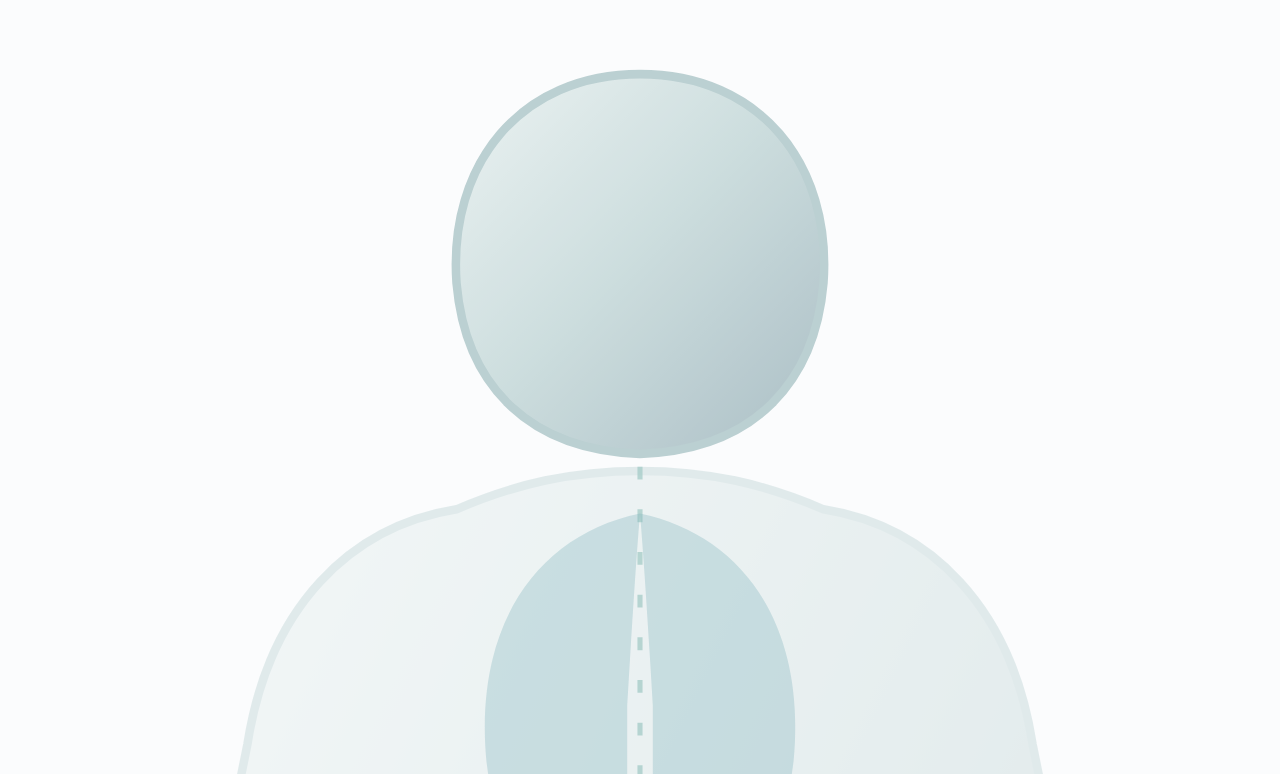
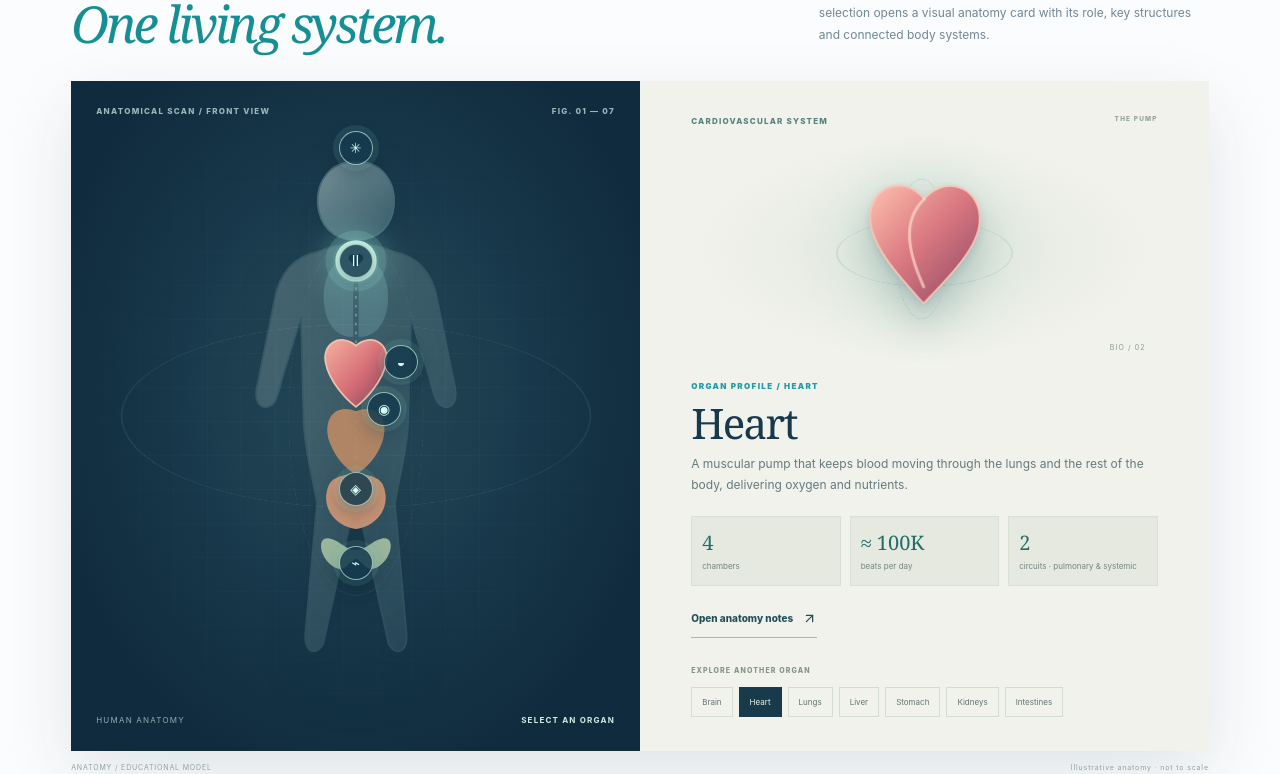
Before and after one commit to FlickScient/shishu-medical-hall, a Next.js app: page /bio-intelligent in a window 1280 px wide. Shown: the part 866-1640 px from the top of the page. Built offline with nearby package versions, Linux system fonts and the light colour scheme.

Commit message:
Style immersive interactive organ atlas

```diff
--- a/src/app/globals.css
+++ b/src/app/globals.css
@@ -622,3 +622,52 @@ body{font-family:Inter,"Noto Sans Bengali",ui-sans-serif,system-ui,-apple-system
   .px-heart-shape{animation:none!important}
   .px-discover-card,.px-chapter-thumb,.px-tip-next{transition:none!important}
 }
+
+/* Interactive organ atlas — layered anatomical study */
+.organ-atlas{max-width:1240px;margin:0 auto;padding:52px clamp(18px,4vw,54px) 82px}
+.organ-atlas-heading{display:flex;justify-content:space-between;align-items:end;gap:35px;margin-bottom:30px}
+.organ-atlas-heading h2{font-size:clamp(34px,4vw,51px);line-height:1.02;letter-spacing:-.06em;margin:13px 0 0;color:#17384e}
+.organ-atlas-heading h2 em{font-family:Georgia,serif;color:#168f94;font-weight:400}
+.organ-atlas-heading>p{max-width:390px;color:#718795;font-size:12px;line-height:1.85;margin:0 0 4px}
+.organ-atlas-console{display:grid;grid-template-columns:1fr 1fr;min-height:670px;background:#102b3d;overflow:hidden;box-shadow:0 24px 65px #102b3d1c}
+.organ-body-stage{position:relative;min-height:670px;display:grid;place-items:center;overflow:hidden;background:radial-gradient(ellipse at 50% 46%,#294e5c 0%,#18394b 43%,#102b3d 78%)}
+.organ-body-stage:before{content:"";position:absolute;inset:0;background-image:linear-gradient(#c2e1df0a 1px,transparent 1px),linear-gradient(90deg,#c2e1df0a 1px,transparent 1px);background-size:34px 34px;mask-image:radial-gradient(ellipse,#000 10%,transparent 78%)}
+.organ-stage-meta{position:absolute;left:25px;right:25px;top:24px;display:flex;justify-content:space-between;color:#9ab7b9;font-size:8px;letter-spacing:.16em;font-weight:800}
+.organ-body-orbit{position:absolute;width:470px;height:470px;border:1px solid #9ac7c22b;border-radius:50%;transform:rotateX(67deg) rotateZ(-15deg)}
+.organ-body-orbit.orbit-b{width:360px;height:360px;border-style:dashed;transform:rotateY(68deg) rotateZ(24deg)}
+.organ-body-silhouette{position:absolute;height:min(82%,590px);width:auto;max-width:75%;filter:drop-shadow(0 18px 24px #061b2b70)}
+.organ-hotspot{position:absolute;z-index:3;width:34px;height:34px;margin:-17px 0 0 -17px;border:1px solid #d7f3e8a8;border-radius:50%;background:#163c4fdb;color:#d9fff4;display:grid;place-items:center;cursor:pointer;box-shadow:0 0 0 6px #8ee5d51a,0 7px 20px #061a2b55;transition:transform .25s,background .25s,box-shadow .25s}
+.organ-hotspot span{font-size:14px;line-height:1}
+.organ-hotspot:hover,.organ-hotspot.selected{transform:scale(1.22);background:#c7f0df;color:#173c4d;box-shadow:0 0 0 8px #9ce6d62b,0 0 30px #a1f4e8a8}
+.organ-map-caption{position:absolute;bottom:25px;left:25px;right:25px;display:flex;justify-content:space-between;color:#8caeb1;font-size:8px;letter-spacing:.15em}
+.organ-map-caption b{color:#d5ece7}
+.organ-atlas-detail{position:relative;padding:34px clamp(24px,4vw,54px);background:#f1f2ec;color:#18384c;display:flex;flex-direction:column;overflow:hidden}
+.organ-detail-top{display:flex;justify-content:space-between;gap:12px;color:#54817e;font-size:8px;letter-spacing:.15em;font-weight:850}
+.organ-detail-top small{color:#94a19a}
+.organ-render{height:225px;position:relative;display:grid;place-items:center;overflow:hidden;margin:10px 0 18px;background:radial-gradient(ellipse,#e0e7dc 0%,#f1f2ec 70%);perspective:700px}
+.organ-render:before{content:"";position:absolute;width:150px;height:150px;border-radius:50%;background:#d4e3db;filter:blur(25px)}
+.organ-render-orbit{position:absolute;width:175px;height:175px;border:1px solid #77aaa45c;border-radius:50%;transform:rotateX(68deg) rotateZ(-20deg)}
+.organ-render-orbit.second{width:140px;height:140px;border-style:dashed;transform:rotateY(68deg) rotateZ(25deg)}
+.organ-render svg{position:relative;width:150px;height:150px;overflow:visible;filter:drop-shadow(0 20px 17px #274f4b35);animation:organ-float 5s ease-in-out infinite;transform:rotateY(-12deg) rotateX(8deg)}
+.organ-render-label{position:absolute;bottom:8px;right:12px;font-size:7px;letter-spacing:.16em;color:#839b92}
+.organ-atlas-detail>.px-kicker{font-size:8px}
+.organ-atlas-detail h3{font:500 42px/1 Georgia,serif;letter-spacing:-.04em;margin:10px 0 9px;color:#18384c}
+.organ-role{margin:0;max-width:480px;color:#667a7d;font-size:12px;line-height:1.75}
+.organ-facts{display:grid;grid-template-columns:repeat(3,minmax(0,1fr));gap:9px;margin:21px 0 14px}
+.organ-facts>div{min-height:70px;padding:12px 10px;background:#e5e9df;border:1px solid #d8e0d6;display:flex;flex-direction:column;justify-content:center;gap:5px}
+.organ-facts b{font:500 20px Georgia,serif;color:#226d6a}
+.organ-facts small{font-size:8px;line-height:1.35;color:#758780}
+.organ-detail-toggle{align-self:flex-start;display:flex;align-items:center;gap:9px;padding:11px 0;border:0;border-bottom:1px solid #9eb9ae;background:none;color:#244f59;font-size:10px;font-weight:800;cursor:pointer}
+.organ-deep-note{margin-top:12px;padding:15px 17px;background:#e4e9df;border-left:2px solid #2e9188}
+.organ-deep-note>b{font-size:8px;letter-spacing:.14em;color:#4d8078}
+.organ-deep-note p{margin:7px 0 0;color:#607579;font-size:10px;line-height:1.8}
+.organ-switcher{margin-top:auto;padding-top:24px}
+.organ-switcher>span{display:block;margin-bottom:10px;color:#82938a;font-size:7px;letter-spacing:.16em;font-weight:850}
+.organ-switcher>div{display:flex;flex-wrap:wrap;gap:6px}
+.organ-switcher button{padding:8px 10px;border:1px solid #d4ddd4;background:transparent;color:#617571;font-size:8px;cursor:pointer}
+.organ-switcher button.active{background:#183b4c;border-color:#183b4c;color:#e7f3e9}
+.organ-atlas-foot{display:flex;justify-content:space-between;padding-top:12px;color:#91a3a0;font-size:7px;letter-spacing:.12em}
+@keyframes organ-float{0%,100%{transform:translateY(0) rotateY(-12deg) rotateX(8deg)}50%{transform:translateY(-7px) rotateY(10deg) rotateX(3deg)}}
+@media(max-width:850px){.organ-atlas-heading{display:block}.organ-atlas-heading>p{margin-top:15px}.organ-atlas-console{grid-template-columns:1fr}.organ-body-stage{min-height:540px}.organ-body-silhouette{height:475px}.organ-atlas-detail{min-height:620px;padding:28px 26px}}
+@media(max-width:520px){.organ-atlas{padding:35px 13px 55px}.organ-atlas-heading{padding:0 5px}.organ-atlas-heading h2{font-size:37px}.organ-atlas-console{min-height:0}.organ-body-stage{min-height:470px}.organ-body-silhouette{height:425px;max-width:82%}.organ-body-orbit{width:330px;height:330px}.organ-body-orbit.orbit-b{width:260px;height:260px}.organ-hotspot{width:30px;height:30px;margin:-15px 0 0 -15px}.organ-atlas-detail{padding:25px 20px;min-height:610px}.organ-render{height:190px}.organ-atlas-detail h3{font-size:37px}.organ-facts{gap:6px}.organ-facts>div{padding:10px 7px}.organ-facts b{font-size:17px}.organ-facts small{font-size:7px}.organ-atlas-foot{font-size:6px}}
+@media(prefers-reduced-motion:reduce){.organ-render svg{animation:none}}
```
